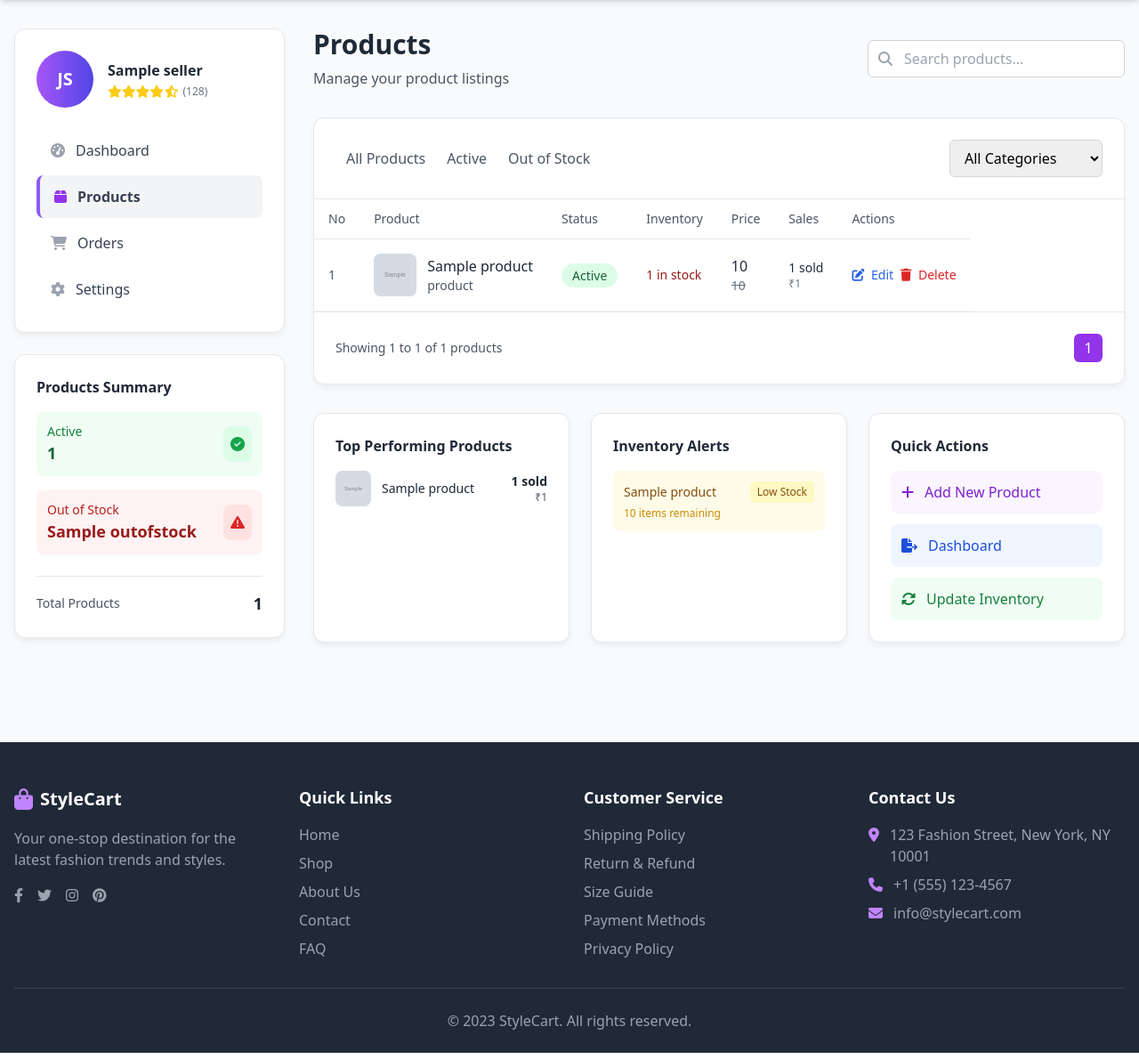
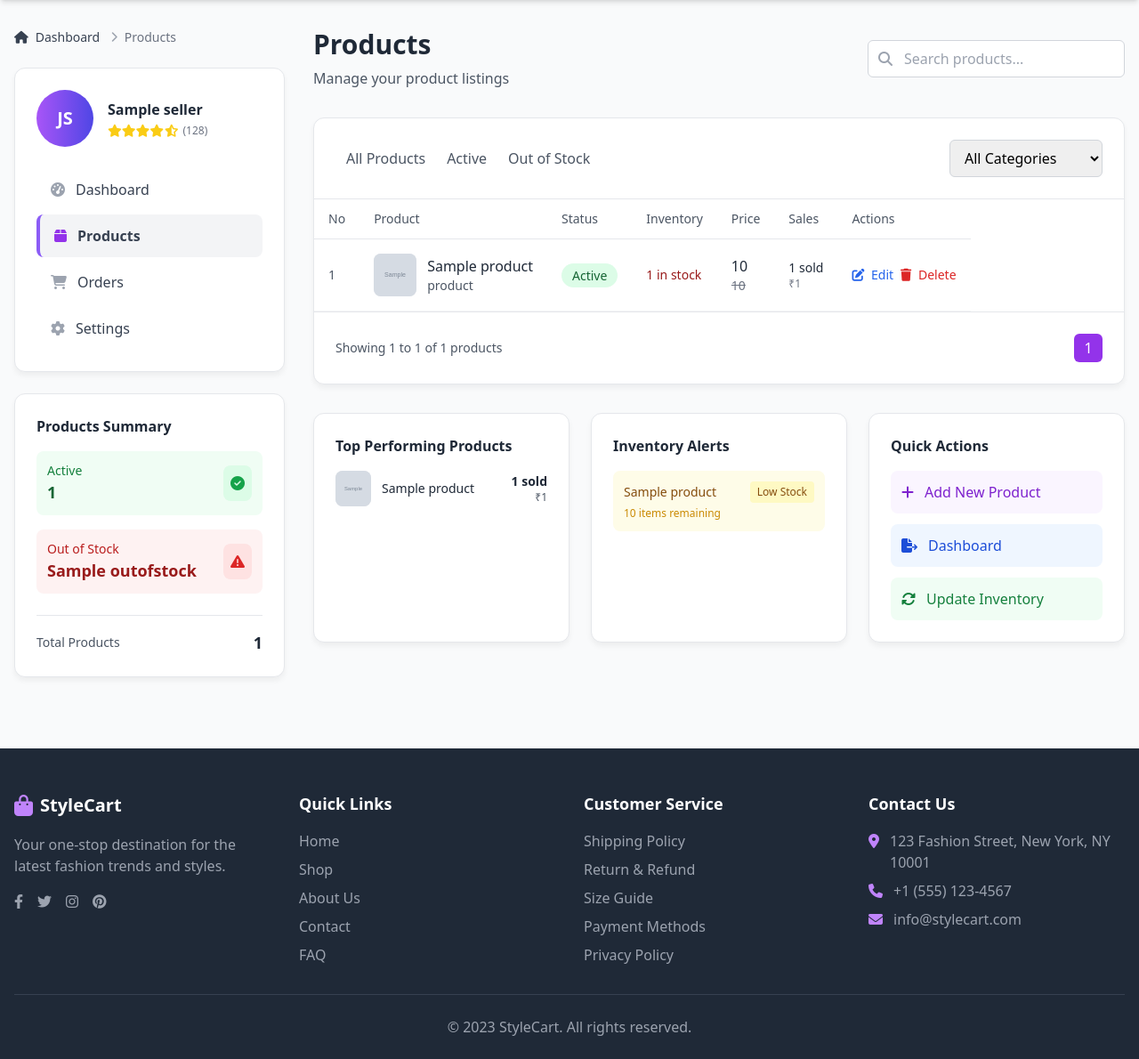
Before and after one commit to smec-community-dev/cartverse-anuraag-anamika, a Django app: template templates/seller/sellerproducts.html in a window 1280 px wide. Shown: the part 64-1254 px from the top of the page at 89% size. Run offline with Django 5.2, Linux system fonts and the light colour scheme; the template is opened without the code that fills it: most values are stand-ins (such as "Sample title", 1, 10 or a date in 2020); grey boxes marked "Sample" are stand-in pictures; some libraries are stand-ins or nearby versions.

Commit message:
productchanges

```diff
--- a/templates/seller/sellerproducts.html
+++ b/templates/seller/sellerproducts.html
@@ -235,8 +235,28 @@
     <!-- Main Content -->
     <div class="container mx-auto px-4 py-8 max-w-7xl">
         <div class="flex flex-col lg:flex-row gap-8">
+
             <!-- Sidebar -->
             <div class="lg:w-1/4">
+                <!-- Breadcrumb -->
+        <div class="mb-6">
+            <nav class="flex" aria-label="Breadcrumb">
+                <ol class="inline-flex items-center space-x-1 md:space-x-3">
+                    <li class="inline-flex items-center">
+                        <a href="/seller/seller_dashboard" class="inline-flex items-center text-sm font-medium text-gray-700 hover:text-purple-600">
+                            <i class="fas fa-home mr-2"></i>
+                            Dashboard
+                        </a>
+                    </li>
+                    <li aria-current="page">
+                        <div class="flex items-center">
+                            <i class="fas fa-chevron-right text-gray-400 text-xs"></i>
+                            <span class="ml-1 text-sm font-medium text-gray-500 md:ml-2">Products</span>
+                        </div>
+                    </li>
+                </ol>
+            </nav>
+        </div>
                 <div class="dashboard-card p-6 mb-6">
                     <div class="flex items-center mb-6">
                         <div class="w-16 h-16 bg-gradient-to-r from-purple-500 to-indigo-600 rounded-full flex items-center justify-center text-white font-bold text-xl mr-4">
```
